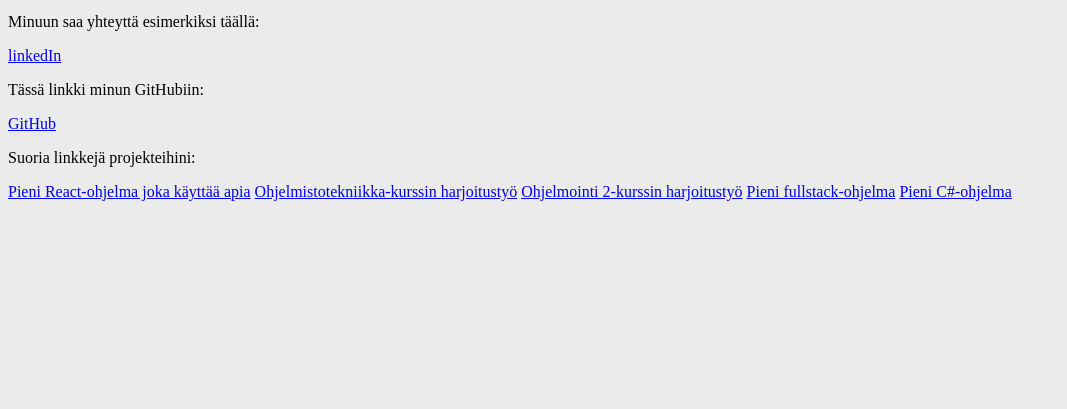
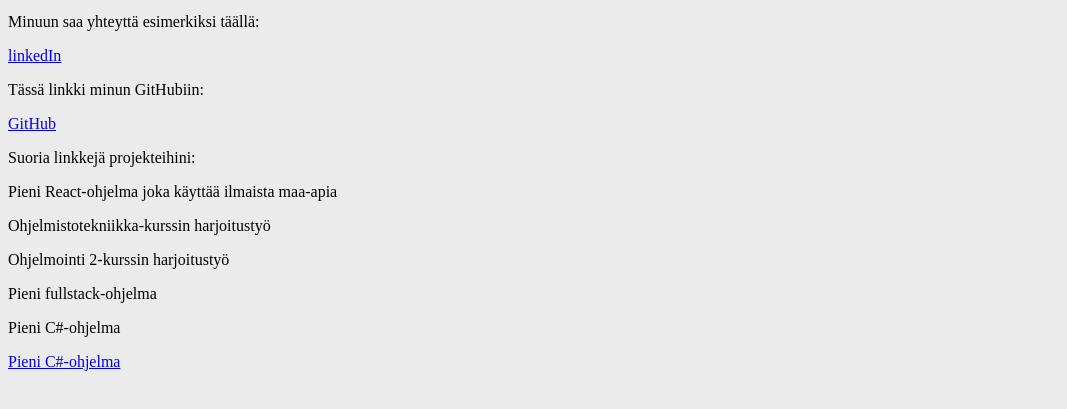
Before and after one commit to AlluSu/ghpages, a plain HTML site: page index.html in a window 1280 px wide. Shown: the part 101-510 px from the top of the page, without its empty margins (0-1067 px from the left). Drawn offline with Linux system fonts and the light colour scheme.

Commit message:
Päivitetty sivua

```diff
--- a/index.html
+++ b/index.html
@@ -24,11 +24,26 @@
   </div>
   <div>
     <p>Suoria linkkejä projekteihini:</p>
-    <a href="https://github.com/AlluSu/Full-Stack-Open/tree/master/part2/maat">Pieni React-ohjelma joka käyttää apia</a>
-    <a href="https://github.com/AlluSu/Ohjelmistotekniikka-ht">Ohjelmistotekniikka-kurssin harjoitustyö</a>
-    <a href="https://github.com/AlluSu/Rokotusrekisteri">Ohjelmointi 2-kurssin harjoitustyö</a>
-    <a href="https://github.com/AlluSu/FSO-part3">Pieni fullstack-ohjelma</a>
-    <a href="https://github.com/AlluSu/Kiintopistemenetelma">Pieni C#-ohjelma</a>
+    <div>
+    <p>Pieni React-ohjelma joka käyttää ilmaista maa-apia</p>
+    <a href="https://github.com/AlluSu/Full-Stack-Open/tree/master/part2/maat"></a>
+    </div>
+    <div>
+      <p>Ohjelmistotekniikka-kurssin harjoitustyö</p>
+      <a href="https://github.com/AlluSu/Ohjelmistotekniikka-ht"></a>
+    </div>
+    <div>
+      <p>Ohjelmointi 2-kurssin harjoitustyö</p>
+      <a href="https://github.com/AlluSu/Rokotusrekisteri"></a>
+    </div>
+    <div>
+      <p>Pieni fullstack-ohjelma</p>
+      <a href="https://github.com/AlluSu/FSO-part3"></a>
+    </div>
+    <div>
+      <p>Pieni C#-ohjelma</p>
+      <a href="https://github.com/AlluSu/Kiintopistemenetelma">Pieni C#-ohjelma</a>
+    </div>
   </div>
 </body>
 </html>
```
